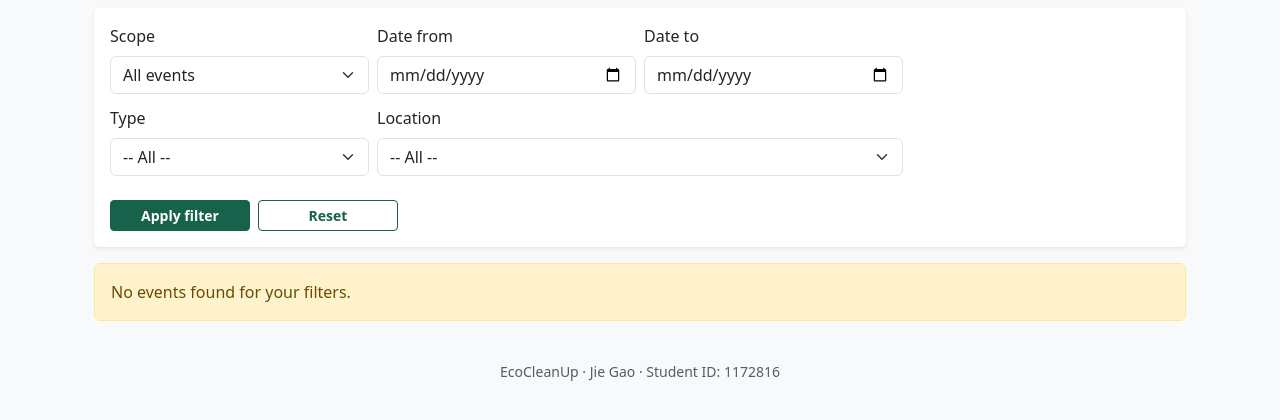
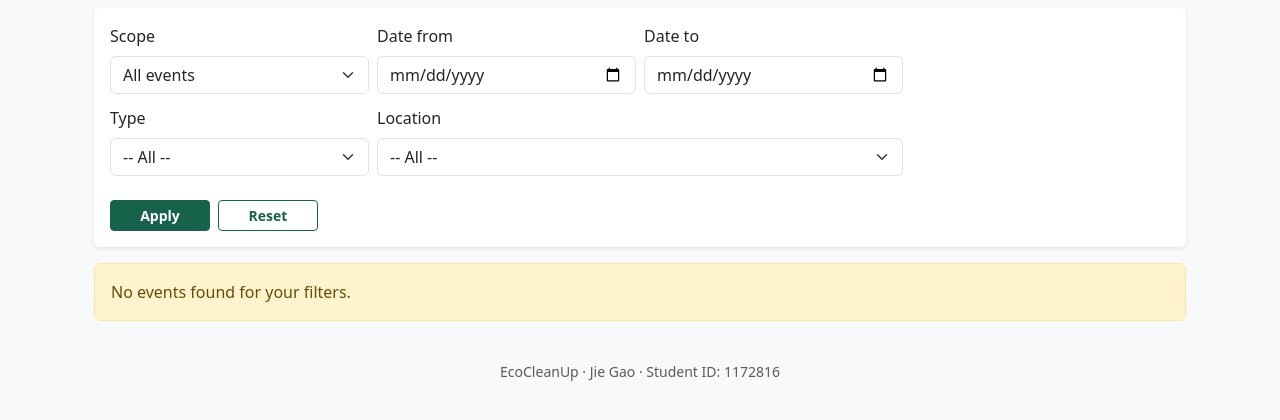
Before and after one commit to Jie-Gao-1172816/EcoCleanUp, a Flask app: page /volunteer/events in a window 1280 px wide. Shown: the part 139-559 px from the top of the page. Run offline with Flask 3, Linux system fonts and the light colour scheme; the visitor is signed in with stand-in values (Sample User, id 1); data that the repository does not hold is empty; some libraries are stand-ins or nearby versions.

Commit message:
correct  format

```diff
--- a/EcoCleanUp/templates/admin/participation_history.html
+++ b/EcoCleanUp/templates/admin/participation_history.html
@@ -41,10 +41,10 @@
   <!-- Right: buttons (equal width) -->
   <div class="col-12 col-md-4">
     <div class="d-grid gap-2" style="grid-template-columns: 1fr 1fr; height: 100%;">
-      <button class="btn btn-eco" type="submit" style="height: 44px;">
+      <button class="btn btn-eco" type="submit" style="min-width: 100px;">
         Apply
       </button>
-      <a class="btn btn-outline-eco" href="{{ url_for('admin_participation_history') }}" style="height: 44px;">
+      <a class="btn btn-outline-eco"  style="min-width: 100px;" href="{{ url_for('admin_participation_history') }}">
         Reset
       </a>
     </div>
--- a/EcoCleanUp/templates/admin/users_list.html
+++ b/EcoCleanUp/templates/admin/users_list.html
@@ -25,7 +25,7 @@
     <!-- Row 1: Search + Role -->
     <div class="row g-2 align-items-end">
       <div class="col-12 col-md-8">
-        <label class="form-label">Apply</label>
+        <label class="form-label"  style="min-width: 100px;">Apply</label>
         <input class="form-control"
                name="keyword"
                value="{{ keyword_q }}"
@@ -56,8 +56,8 @@
 
       <div class="col-12 col-md-6">
         <div class="d-grid d-sm-flex gap-2 justify-content-sm-end">
-          <button class="btn btn-eco " style="min-width:92px;" type="submit">Apply</button>
-          <a class="btn btn-outline-eco " style="min-width:92px;" href="{{ url_for('admin_users') }}">Reset</a>
+          <button class="btn btn-eco " style="min-width:100px;" type="submit">Apply</button>
+          <a class="btn btn-outline-eco " style="min-width:100px;" href="{{ url_for('admin_users') }}">Reset</a>
         </div>
       </div>
     </div>
--- a/EcoCleanUp/templates/leader/events_browse.html
+++ b/EcoCleanUp/templates/leader/events_browse.html
@@ -92,8 +92,8 @@
         <div class="row g-2 mt-2">
           <div class="col-12">
             <div class="d-grid d-sm-flex gap-2">
-              <button class="btn btn-eco " type="submit" style="min-width: 110px;">Apply</button>
-              <a class="btn btn-outline-eco " href="{{ url_for('leader_browse_events') }}" style="min-width: 110px;">Reset</a>
+              <button class="btn btn-eco " type="submit" style="min-width: 100px;">Apply</button>
+              <a class="btn btn-outline-eco " style="min-width: 100px;" href="{{ url_for('leader_browse_events') }}">Reset</a>
             </div>
           </div>
         </div>
--- a/EcoCleanUp/templates/leader/report_events.html
+++ b/EcoCleanUp/templates/leader/report_events.html
@@ -32,8 +32,8 @@
             <input type="date" class="form-control" name="date_to" value="{{ filters.date_to }}">
           </div>
           <div class="col-12 col-md-4 d-flex gap-2">
-            <button class="btn btn-eco flex-grow-1" type="submit">Apply</button>
-            <a class="btn btn-outline-eco flex-grow-1" href="{{ url_for('leader_reports') }}">Reset</a>
+            <button class="btn btn-eco flex-grow-1" type="submit"  style="min-width: 100px;">Apply</button>
+            <a class="btn btn-outline-eco flex-grow-1"  style="min-width: 100px;" href="{{ url_for('leader_reports') }}">Reset</a>
           </div>
         </form>
       </div>
--- a/EcoCleanUp/templates/leader/volunteer_history.html
+++ b/EcoCleanUp/templates/leader/volunteer_history.html
@@ -23,7 +23,7 @@
   <!-- Search (mobile-friendly)-->
   <form method="get" class="row g-2 align-items-center">
     <div class="col-12 col-md-7">
-      <label class="visually-hidden" for="keyword">Apply</label>
+      <label class="visually-hidden" for="keyword"  style="min-width: 100px;">Apply</label>
       <input
         id="keyword"
         class="form-control"
@@ -36,13 +36,13 @@
     </div>
 
     <div class="col-6 col-md-2">
-      <button class="btn btn-eco w-100" type="submit" >
+      <button class="btn btn-eco w-100"  style="min-width: 100px;" type="submit">
         Apply
       </button>
     </div>
 
     <div class="col-6 col-md-3">
-      <a class="btn btn-outline-eco" href="{{ url_for('leader_volunteer_history') }}">
+      <a class="btn btn-outline-eco"  style="min-width: 100px;" href="{{ url_for('leader_volunteer_history') }}">
         Reset
       </a>
     </div>
--- a/EcoCleanUp/templates/volunteer/events_list.html
+++ b/EcoCleanUp/templates/volunteer/events_list.html
@@ -75,11 +75,11 @@
       <div class="row g-2 mt-2">
         <div class="col-12">
           <div class="d-flex flex-wrap gap-2 justify-content-start mt-2">
-            <button type="submit" class="btn btn-eco btn-sm" style="min-width: 140px;">
-            Apply filter
+            <button type="submit" class="btn btn-eco btn-sm" style="min-width: 100px;">
+            Apply
             </button>
 
-            <a class="btn btn-outline-eco btn-sm" style="min-width: 140px;"
+            <a class="btn btn-outline-eco btn-sm" style="min-width: 100px;"
             href="{{ url_for('volunteer_events') }}">
             Reset
             </a>
```
